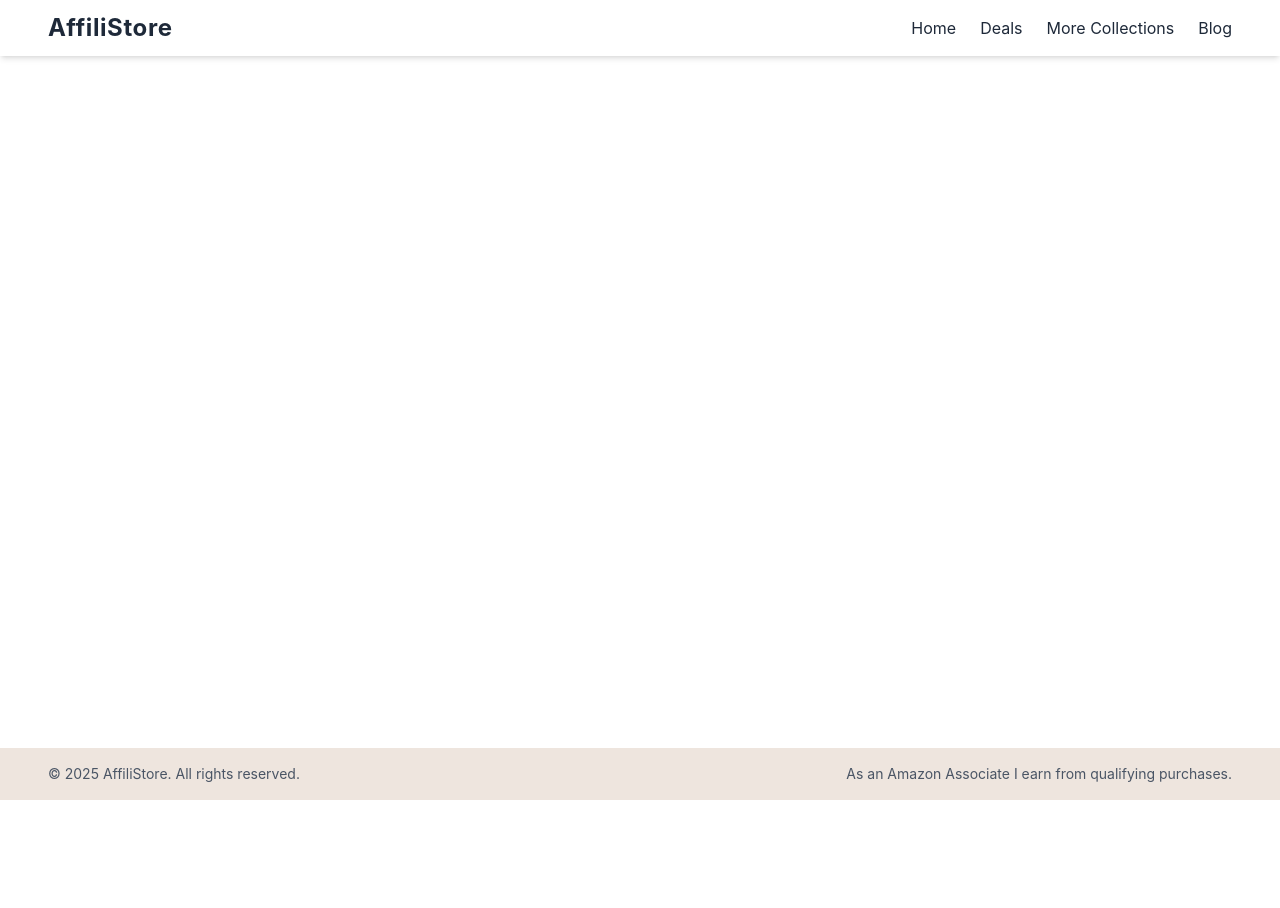
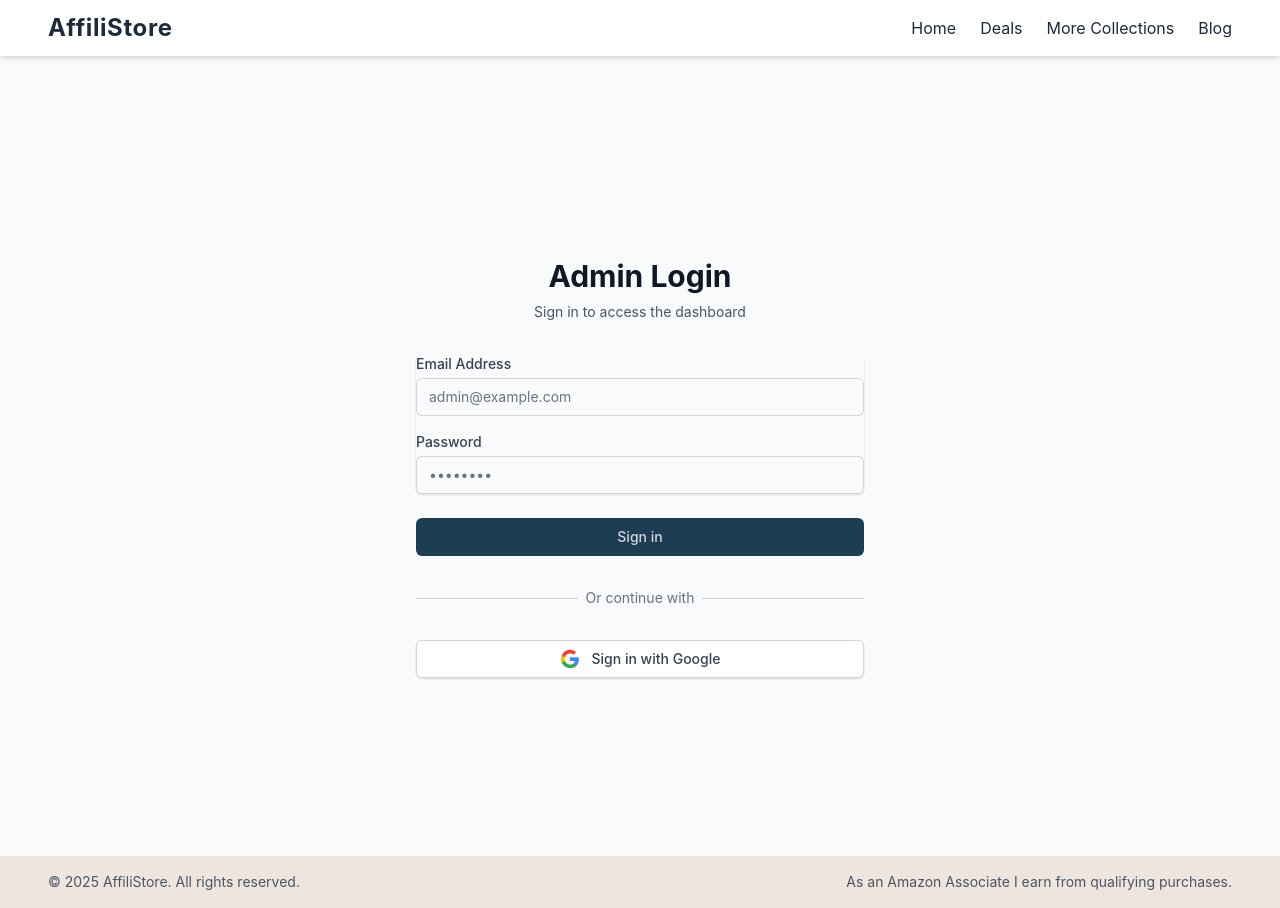
Before and after one commit to AKBiradar02/affliate_ecom, a React (Vite) app: page /login in a window 1280 px wide. Before the commit the page ends 800 px from the top, so only its background shows below. Built offline with nearby package versions, Linux system fonts and the light colour scheme; no server answers.

Commit message:
Add Google Sign-In to Dashboard authentication

```diff
--- a/src/App.jsx
+++ b/src/App.jsx
@@ -1,10 +1,13 @@
 import { useState, useEffect } from 'react';
 import { BrowserRouter as Router, Routes, Route } from 'react-router-dom';
+import { AuthProvider } from './context/AuthContext';
+import ProtectedRoute from './components/ProtectedRoute';
 import Navbar from './components/Navbar';
 import Footer from './components/Footer';
 import Home from './pages/Home';
 import Blog from './pages/Blog';
 import Dashboard from './pages/Dashboard';
+import Login from './pages/Login';
 import ProductsPage from './pages/ProductsPage';
 import DealsPage from './pages/DealsPage';
 import MoreCollections from './pages/MoreCollections';
@@ -33,13 +36,22 @@
   }
 
   return (
+    <AuthProvider>
       <Router>
         <div className="min-h-screen flex flex-col">
           <Navbar />
           <main className="flex-1">
             <Routes>
               <Route path="/" element={<Home />} />
-            <Route path="/dashboard" element={<Dashboard />} />
+              <Route path="/login" element={<Login />} />
+              <Route
+                path="/dashboard"
+                element={
+                  <ProtectedRoute>
+                    <Dashboard />
+                  </ProtectedRoute>
+                }
+              />
               <Route path="/deals" element={<DealsPage />} />
               <Route path="/collections" element={<MoreCollections />} />
               <Route path="/blog" element={<Blog />} />
@@ -48,6 +60,7 @@
           <Footer />
         </div>
       </Router>
+    </AuthProvider>
   );
 }
 
--- /dev/null
+++ b/src/components/ProtectedRoute.jsx
@@ -0,0 +1,22 @@
+import { Navigate } from 'react-router-dom';
+import { useAuth } from '../context/AuthContext';
+
+const ProtectedRoute = ({ children }) => {
+    const { user, loading } = useAuth();
+
+    if (loading) {
+        return (
+            <div className="min-h-screen flex items-center justify-center">
+                <div className="text-xl">Loading...</div>
+            </div>
+        );
+    }
+
+    if (!user) {
+        return <Navigate to="/login" replace />;
+    }
+
+    return children;
+};
+
+export default ProtectedRoute;
--- /dev/null
+++ b/src/context/AuthContext.jsx
@@ -0,0 +1,60 @@
+import { createContext, useContext, useState, useEffect } from 'react';
+import { auth } from '../firebase';
+import {
+    signInWithEmailAndPassword,
+    signInWithPopup,
+    GoogleAuthProvider,
+    signOut,
+    onAuthStateChanged
+} from 'firebase/auth';
+
+const AuthContext = createContext();
+
+export const useAuth = () => {
+    const context = useContext(AuthContext);
+    if (!context) {
+        throw new Error('useAuth must be used within AuthProvider');
+    }
+    return context;
+};
+
+export const AuthProvider = ({ children }) => {
+    const [user, setUser] = useState(null);
+    const [loading, setLoading] = useState(true);
+
+    useEffect(() => {
+        const unsubscribe = onAuthStateChanged(auth, (user) => {
+            setUser(user);
+            setLoading(false);
+        });
+
+        return unsubscribe;
+    }, []);
+
+    const login = async (email, password) => {
+        return signInWithEmailAndPassword(auth, email, password);
+    };
+
+    const loginWithGoogle = async () => {
+        const provider = new GoogleAuthProvider();
+        return signInWithPopup(auth, provider);
+    };
+
+    const logout = async () => {
+        return signOut(auth);
+    };
+
+    const value = {
+        user,
+        login,
+        loginWithGoogle,
+        logout,
+        loading
+    };
+
+    return (
+        <AuthContext.Provider value={value}>
+            {!loading && children}
+        </AuthContext.Provider>
+    );
+};
--- /dev/null
+++ b/src/pages/Login.jsx
@@ -0,0 +1,140 @@
+import { useState } from 'react';
+import { useNavigate } from 'react-router-dom';
+import { useAuth } from '../context/AuthContext';
+
+const Login = () => {
+    const [email, setEmail] = useState('');
+    const [password, setPassword] = useState('');
+    const [error, setError] = useState('');
+    const [loading, setLoading] = useState(false);
+    const navigate = useNavigate();
+    const { login, loginWithGoogle } = useAuth();
+
+    const handleGoogleSignIn = async () => {
+        try {
+            setError('');
+            setLoading(true);
+            await loginWithGoogle();
+            navigate('/dashboard');
+        } catch (err) {
+            setError('Failed to sign in with Google. Please try again.');
+            console.error(err);
+        } finally {
+            setLoading(false);
+        }
+    };
+
+    const handleSubmit = async (e) => {
+        e.preventDefault();
+
+        if (!email || !password) {
+            setError('Please enter both email and password');
+            return;
+        }
+
+        try {
+            setError('');
+            setLoading(true);
+            await login(email, password);
+            navigate('/dashboard');
+        } catch (err) {
+            setError('Failed to login. Please check your credentials.');
+            console.error(err);
+        } finally {
+            setLoading(false);
+        }
+    };
+
+    return (
+        <div className="min-h-screen flex items-center justify-center bg-gray-50 px-4">
+            <div className="max-w-md w-full space-y-8">
+                <div>
+                    <h2 className="mt-6 text-center text-3xl font-bold text-gray-900">
+                        Admin Login
+                    </h2>
+                    <p className="mt-2 text-center text-sm text-gray-600">
+                        Sign in to access the dashboard
+                    </p>
+                </div>
+
+                <form className="mt-8 space-y-6" onSubmit={handleSubmit}>
+                    {error && (
+                        <div className="bg-red-100 border border-red-400 text-red-700 px-4 py-3 rounded">
+                            {error}
+                        </div>
+                    )}
+
+                    <div className="rounded-md shadow-sm space-y-4">
+                        <div>
+                            <label htmlFor="email" className="block text-sm font-medium text-gray-700 mb-1">
+                                Email Address
+                            </label>
+                            <input
+                                id="email"
+                                name="email"
+                                type="email"
+                                required
+                                value={email}
+                                onChange={(e) => setEmail(e.target.value)}
+                                className="appearance-none relative block w-full px-3 py-2 border border-gray-300 placeholder-gray-500 text-gray-900 rounded-md focus:outline-none focus:ring-[#1d3d53] focus:border-[#1d3d53] focus:z-10 sm:text-sm"
+                                placeholder="admin@example.com"
+                            />
+                        </div>
+
+                        <div>
+                            <label htmlFor="password" className="block text-sm font-medium text-gray-700 mb-1">
+                                Password
+                            </label>
+                            <input
+                                id="password"
+                                name="password"
+                                type="password"
+                                required
+                                value={password}
+                                onChange={(e) => setPassword(e.target.value)}
+                                className="appearance-none relative block w-full px-3 py-2 border border-gray-300 placeholder-gray-500 text-gray-900 rounded-md focus:outline-none focus:ring-[#1d3d53] focus:border-[#1d3d53] focus:z-10 sm:text-sm"
+                                placeholder="••••••••"
+                            />
+                        </div>
+                    </div>
+
+                    <div>
+                        <button
+                            type="submit"
+                            disabled={loading}
+                            className="group relative w-full flex justify-center py-2 px-4 border border-transparent text-sm font-medium rounded-md text-gray-300 bg-[#1d3d53] hover:bg-[#2a5570] focus:outline-none focus:ring-2 focus:ring-offset-2 focus:ring-[#1d3d53] disabled:opacity-50 disabled:cursor-not-allowed"
+                        >
+                            {loading ? 'Signing in...' : 'Sign in'}
+                        </button>
+                    </div>
+                </form>
+
+                <div className="relative">
+                    <div className="absolute inset-0 flex items-center">
+                        <div className="w-full border-t border-gray-300"></div>
+                    </div>
+                    <div className="relative flex justify-center text-sm">
+                        <span className="px-2 bg-gray-50 text-gray-500">Or continue with</span>
+                    </div>
+                </div>
+
+                <button
+                    type="button"
+                    onClick={handleGoogleSignIn}
+                    disabled={loading}
+                    className="w-full flex items-center justify-center gap-3 py-2 px-4 border border-gray-300 rounded-md shadow-sm bg-white text-sm font-medium text-gray-700 hover:bg-gray-50 focus:outline-none focus:ring-2 focus:ring-offset-2 focus:ring-[#1d3d53] disabled:opacity-50 disabled:cursor-not-allowed"
+                >
+                    <svg className="w-5 h-5" viewBox="0 0 24 24">
+                        <path fill="#4285F4" d="M22.56 12.25c0-.78-.07-1.53-.2-2.25H12v4.26h5.92c-.26 1.37-1.04 2.53-2.21 3.31v2.77h3.57c2.08-1.92 3.28-4.74 3.28-8.09z" />
+                        <path fill="#34A853" d="M12 23c2.97 0 5.46-.98 7.28-2.66l-3.57-2.77c-.98.66-2.23 1.06-3.71 1.06-2.86 0-5.29-1.93-6.16-4.53H2.18v2.84C3.99 20.53 7.7 23 12 23z" />
+                        <path fill="#FBBC05" d="M5.84 14.09c-.22-.66-.35-1.36-.35-2.09s.13-1.43.35-2.09V7.07H2.18C1.43 8.55 1 10.22 1 12s.43 3.45 1.18 4.93l2.85-2.22.81-.62z" />
+                        <path fill="#EA4335" d="M12 5.38c1.62 0 3.06.56 4.21 1.64l3.15-3.15C17.45 2.09 14.97 1 12 1 7.7 1 3.99 3.47 2.18 7.07l3.66 2.84c.87-2.6 3.3-4.53 6.16-4.53z" />
+                    </svg>
+                    Sign in with Google
+                </button>
+            </div>
+        </div>
+    );
+};
+
+export default Login;
```
Also changed, not shown: src/pages/Dashboard.jsx (+29 -3 lines). Lines whose indentation alone changed are shown as unchanged.
